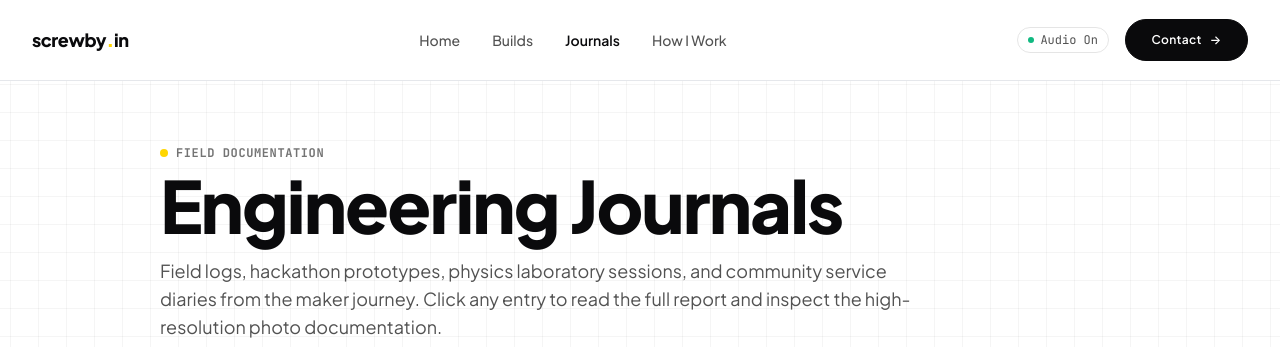
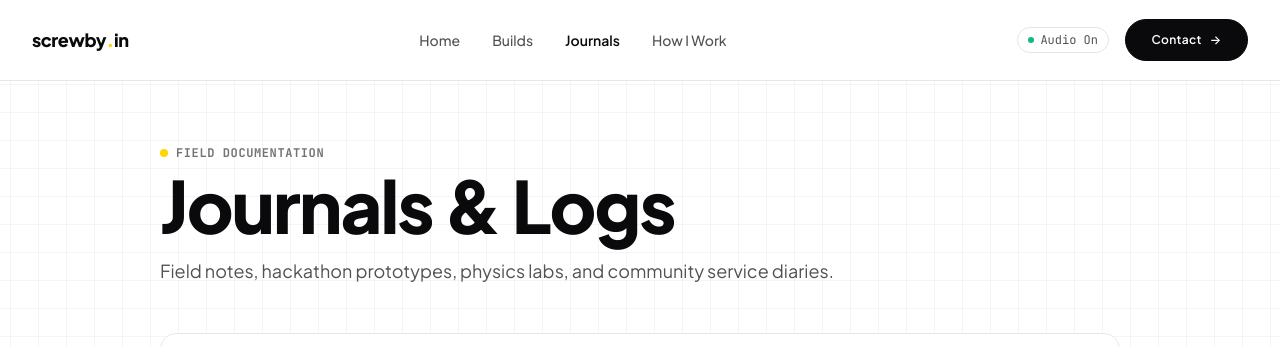
Before and after one commit to lovhamic/gwys.in, a plain HTML site: page journals.html in a window 1280 px wide. Shown: the top 347 px of the page. Drawn offline with nearby package versions, Linux system fonts and the light colour scheme.

Commit message:
copy: update journal section heading and subheading to 'Journals & Logs'

```diff
--- a/journals.html
+++ b/journals.html
@@ -3,7 +3,7 @@
 <head>
   <meta charset="UTF-8">
   <meta name="viewport" content="width=device-width, initial-scale=1.0">
-  <title>Field Journals // screwby.in</title>
+  <title>Journals &amp; Logs // screwby.in</title>
   <meta name="description" content="Engineering field notes, hackathon prototypes, physics laboratory teardowns, and outdoor education diaries by screwby.in.">
 
   <link rel="preconnect" href="https://fonts.googleapis.com">
@@ -92,10 +92,10 @@
         <span class="font-mono text-xs uppercase tracking-wider text-neutral-500 font-bold">Field Documentation</span>
       </div>
       <h1 class="display-hero-title text-5xl sm:text-6xl md:text-7xl text-ink tracking-tight mb-4">
-        Engineering Journals
+        Journals &amp; Logs
       </h1>
       <p class="font-sans text-base sm:text-lg text-neutral-600 leading-relaxed">
-        Field logs, hackathon prototypes, physics laboratory sessions, and community service diaries from the maker journey. Click any entry to read the full report and inspect the high-resolution photo documentation.
+        Field notes, hackathon prototypes, physics labs, and community service diaries.
       </p>
     </div>
 
```
Also changed, not shown: index.html (+2 -2 lines).
